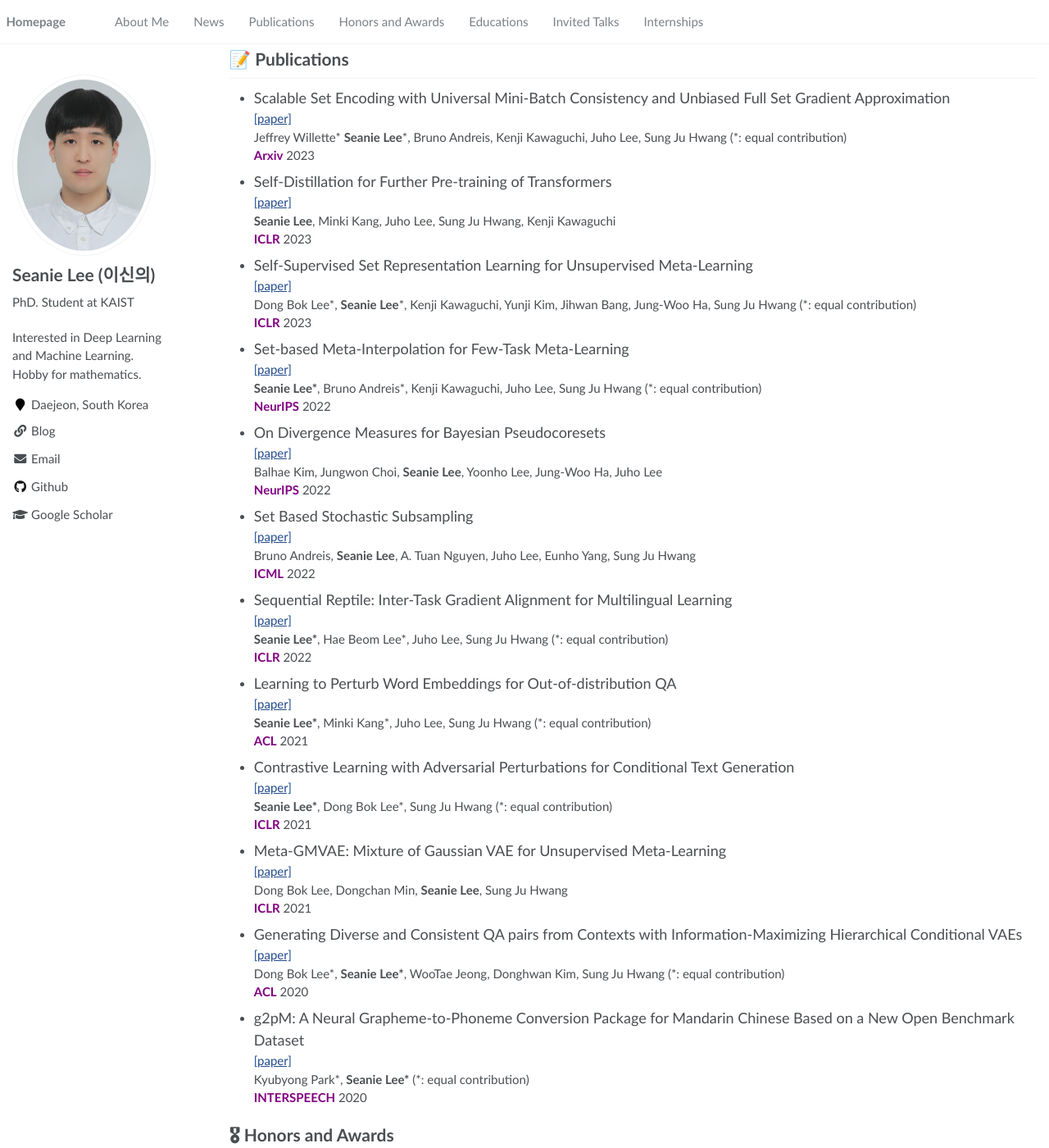
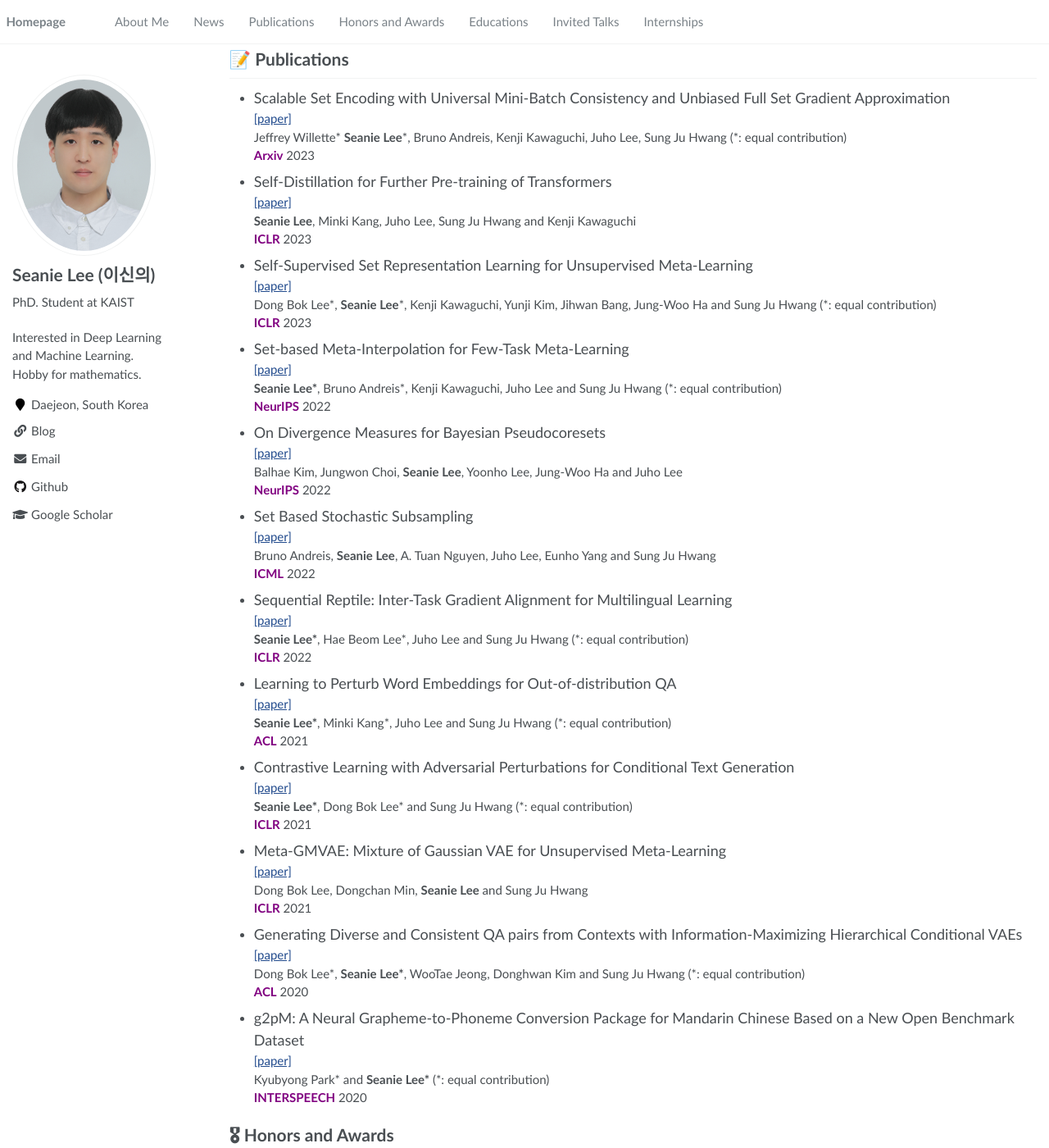
Before and after one commit to seanie12/seanie12.github.io, a Jekyll site: the page built from _pages/about.md, in a window 1280 px wide and 1400 px high, scrolled down 316 px. Shown: the whole window at 82% size. Built offline with Jekyll 4.4.1, drawn with Linux system fonts in a browser that asks for light colours.

Commit message:
Update about.md

```diff
--- a/_pages/about.md
+++ b/_pages/about.md
@@ -40,62 +40,62 @@ Jeffrey Willette\*  **Seanie Lee**\*, Bruno Andreis, Kenji Kawaguchi, Juho Lee,
 
 - <font size="4">Self-Distillation for Further Pre-training of Transformers</font>
 [[paper]](https://openreview.net/forum?id=kj6oK_Hj40) \\
- **Seanie Lee**, Minki Kang,  Juho Lee, Sung Ju Hwang, Kenji Kawaguchi  \\
+ **Seanie Lee**, Minki Kang,  Juho Lee, Sung Ju Hwang and Kenji Kawaguchi  \\
 <span style="color:purple">**ICLR**</span> 2023
 
 - <font size="4">Self-Supervised Set Representation Learning for Unsupervised Meta-Learning</font>
 [[paper]](https://openreview.net/forum?id=kIAx30hYi_p) \\
-Dong Bok Lee\*, **Seanie Lee**\*, Kenji Kawaguchi, Yunji Kim, Jihwan Bang, Jung-Woo Ha, Sung Ju Hwang (\*: equal contribution)  \\
+Dong Bok Lee\*, **Seanie Lee**\*, Kenji Kawaguchi, Yunji Kim, Jihwan Bang, Jung-Woo Ha and Sung Ju Hwang (\*: equal contribution)  \\
 <span style="color:purple">**ICLR**</span> 2023
 
 - <font size="4">Set-based Meta-Interpolation for Few-Task Meta-Learning</font>
 [[paper]](https://arxiv.org/abs/2205.09990) \\
- **Seanie Lee\***, Bruno Andreis\*, Kenji Kawaguchi, Juho Lee, Sung Ju Hwang (\*: equal contribution) \\
+ **Seanie Lee\***, Bruno Andreis\*, Kenji Kawaguchi, Juho Lee and Sung Ju Hwang (\*: equal contribution) \\
 <span style="color:purple">**NeurIPS**</span> 2022
 
 
 - <font size="4">On Divergence Measures for Bayesian Pseudocoresets</font>
 [[paper]](http://arxiv.org/abs/2210.06205) \\
- Balhae Kim, Jungwon Choi, **Seanie Lee**, Yoonho Lee, Jung-Woo Ha, Juho Lee \\
+ Balhae Kim, Jungwon Choi, **Seanie Lee**, Yoonho Lee, Jung-Woo Ha and Juho Lee \\
 <span style="color:purple">**NeurIPS**</span> 2022
 
 
 - <font size="4">Set Based Stochastic Subsampling</font>
 [[paper]](https://arxiv.org/abs/2006.14222) \\
-Bruno Andreis, **Seanie Lee**, A. Tuan Nguyen, Juho Lee, Eunho Yang, Sung Ju Hwang \\
+Bruno Andreis, **Seanie Lee**, A. Tuan Nguyen, Juho Lee, Eunho Yang and Sung Ju Hwang \\
 <span style="color:purple">**ICML**</span> 2022
 
 - <font size="4">Sequential Reptile: Inter-Task Gradient Alignment for Multilingual Learning</font>
 [[paper]](https://openreview.net/forum?id=ivQruZvXxtz) \\
-**Seanie Lee\***, Hae Beom Lee\*, Juho Lee, Sung Ju Hwang (\*: equal contribution) \\
+**Seanie Lee\***, Hae Beom Lee\*, Juho Lee and Sung Ju Hwang (\*: equal contribution) \\
 <span style="color:purple">**ICLR**</span> 2022
 
 - <font size="4">Learning to Perturb Word Embeddings for Out-of-distribution QA</font>
 [[paper]](https://aclanthology.org/2021.acl-long.434/) \\
-**Seanie Lee\***, Minki Kang\*, Juho Lee, Sung Ju Hwang (\*: equal contribution) \\
+**Seanie Lee\***, Minki Kang\*, Juho Lee and Sung Ju Hwang (\*: equal contribution) \\
 <span style="color:purple">**ACL**</span> 2021
 
 - <font size="4">Contrastive Learning with Adversarial Perturbations for Conditional Text Generation</font>
 [[paper]](https://openreview.net/forum?id=Wga_hrCa3P3) \\
-**Seanie Lee\***, Dong Bok Lee\*, Sung Ju Hwang (\*: equal contribution) \\
+**Seanie Lee\***, Dong Bok Lee\* and Sung Ju Hwang (\*: equal contribution) \\
 <span style="color:purple">**ICLR**</span> 2021
 
 
 - <font size="4">Meta-GMVAE: Mixture of Gaussian VAE for Unsupervised Meta-Learning</font>
 [[paper]](https://openreview.net/forum?id=wS0UFjsNYjn) \\
-Dong Bok Lee, Dongchan Min, **Seanie Lee**, Sung Ju Hwang \\
+Dong Bok Lee, Dongchan Min, **Seanie Lee** and Sung Ju Hwang \\
 <span style="color:purple">**ICLR**</span> 2021
 
 
 - <font size="4">Generating Diverse and Consistent QA pairs from Contexts with Information-Maximizing Hierarchical Conditional VAEs</font>
 [[paper]](https://aclanthology.org/2020.acl-main.20/) \\
- Dong Bok Lee\*, **Seanie Lee\***, WooTae Jeong, Donghwan Kim, Sung Ju Hwang (\*: equal contribution) \\
+ Dong Bok Lee\*, **Seanie Lee\***, WooTae Jeong, Donghwan Kim and Sung Ju Hwang (\*: equal contribution) \\
 <span style="color:purple">**ACL**</span> 2020
 
 
 - <font size="4">g2pM: A Neural Grapheme-to-Phoneme Conversion Package for Mandarin Chinese Based on a New Open Benchmark Dataset</font>
 [[paper]](https://www.isca-speech.org/archive_v0/Interspeech_2020/pdfs/1094.pdf) \\
-Kyubyong Park\*, **Seanie Lee\*** (\*: equal contribution) \\
+Kyubyong Park\* and **Seanie Lee\*** (\*: equal contribution) \\
 <span style="color:purple">**INTERSPEECH**</span> 2020
 
 
@@ -104,7 +104,7 @@ Kyubyong Park\*, **Seanie Lee\*** (\*: equal contribution) \\
 # 🎖 Honors and Awards
 - *2023.03* A 2023 recipient of the <a href="https://machinelearning.apple.com/updates/apple-scholars-aiml-2023" style="color: #7289da; text-decoration: none;">Apple Scholars in AI ML PhD fellowship</a>.
 - **Google Travel Grant** for NeurIPS 2022 from Google
-- *2018.12* [Silver Medal in NLP challenge](https://github.com/naver/nlp-challenge).
+- *2018.12* <a href="https://github.com/naver/nlp-challenge" style="color: #7289da; text-decoration: none;">Silver Medal in NLP challenge</a>.
 <!-- - *2021.09* Lorem ipsum dolor sit amet, consectetur adipiscing elit. Vivamus ornare aliquet ipsum, ac tempus justo dapibus sit amet.  -->
 
 # 📖 Educations
```
